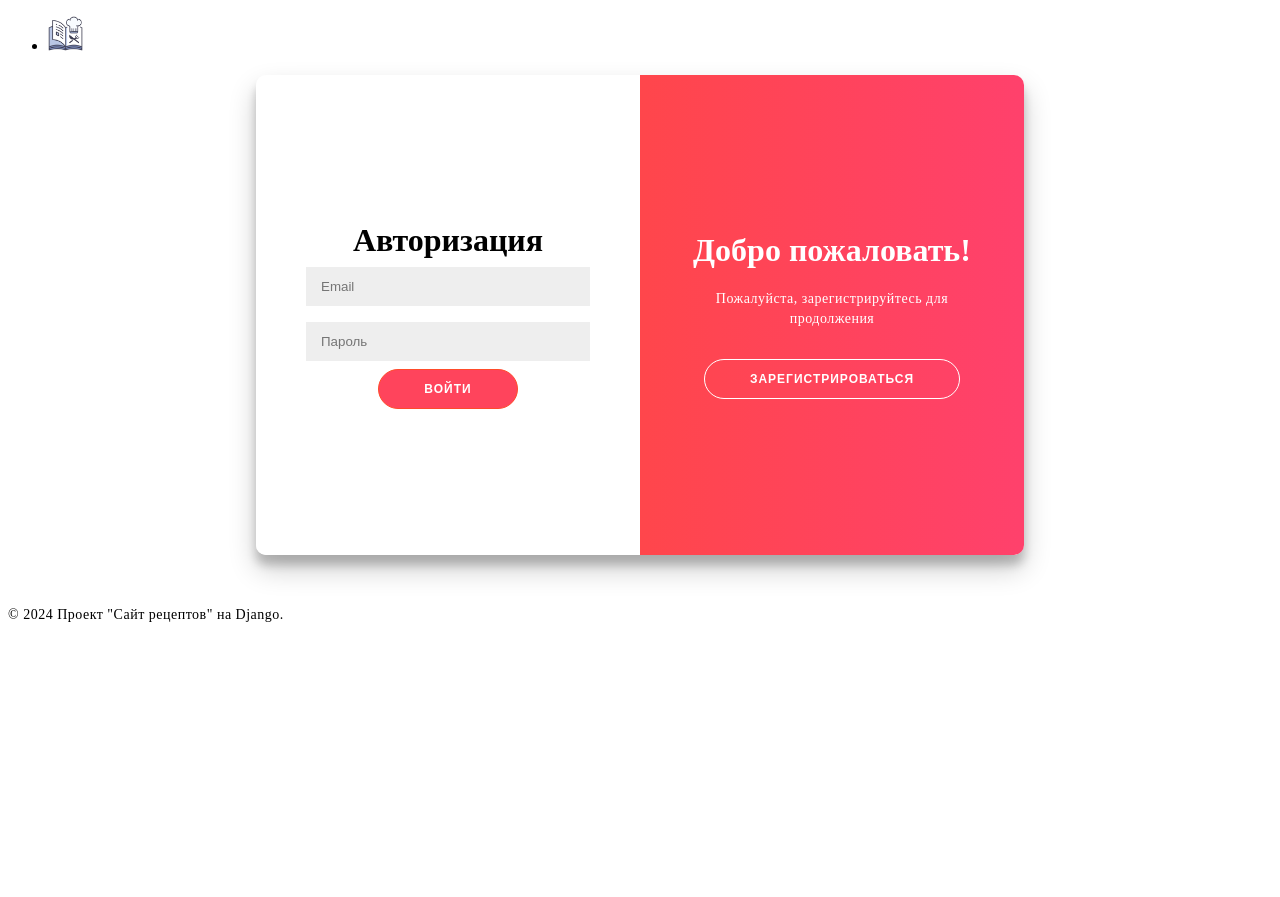
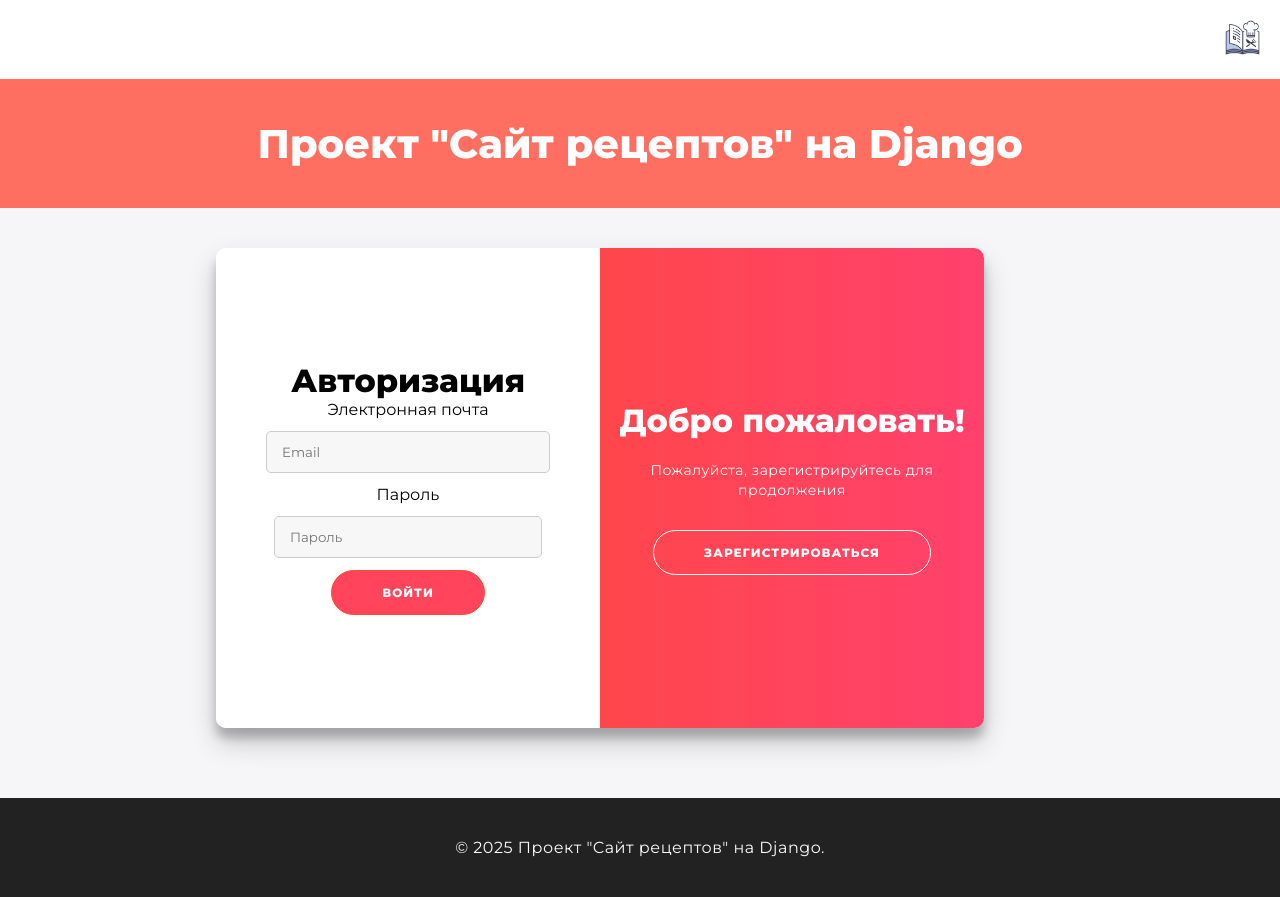
Before and after one commit to vitaliyfomin/web_development_in_python, a Django app: page /user/ in a window 1280 px wide. Before the commit the page ends 622 px from the top, so only its background shows below. Run offline with Django 5.2, Linux system fonts and the light colour scheme; some libraries are stand-ins or nearby versions.

Commit message:
update html

```diff
--- a/Django/project_django/recipebookapp/forms.py
+++ b/Django/project_django/recipebookapp/forms.py
@@ -8,7 +8,7 @@ class RecipeForm(forms.ModelForm):
     title = forms.CharField(max_length=100,
                             label="Наименование блюда",
                             widget=forms.TextInput(attrs={'class': 'recipe-form__title'}))
-    description = forms.CharField(max_length=250,
+    description = forms.CharField(max_length=2500,
                                   label="Описание блюда",
                                   widget=forms.Textarea(attrs={'class': 'recipe-form__description'}))
     cooking_steps = forms.CharField(max_length=10000,
--- a/Django/project_django/recipebookapp/templates/recipebookapp/recipe_add.html
+++ b/Django/project_django/recipebookapp/templates/recipebookapp/recipe_add.html
@@ -2,7 +2,7 @@
 {% load static %}
 
 {% block my_style %}
-<link rel="stylesheet" href="{% static 'css/style.css' %}">
+<link rel="stylesheet" href="{% static 'css/styles.css' %}">
 <link rel="stylesheet" href="{% static 'css/recipe_form.css' %}">
 <link rel="stylesheet" href="{% static 'css/popup.css' %}">
 {% endblock %}
@@ -17,6 +17,7 @@
 {% endblock %}
 
 {% block header %}
+Проект "Сайт рецептов" на Django
 {% endblock %}
 
 {% block user %}
--- a/Django/project_django/recipebookapp/templates/recipebookapp/recipe_detail.html
+++ b/Django/project_django/recipebookapp/templates/recipebookapp/recipe_detail.html
@@ -2,7 +2,7 @@
 {% load static %}
 
 {% block my_style %}
-<link rel="stylesheet" href="{% static 'css/style.css' %}">
+<link rel="stylesheet" href="{% static 'css/styles.css' %}">
 <link rel="stylesheet" href="{% static 'css/recipe_detail.css' %}">
 {% endblock %}
 
--- a/Django/project_django/recipebookapp/templates/recipebookapp/recipe_edit.html
+++ b/Django/project_django/recipebookapp/templates/recipebookapp/recipe_edit.html
@@ -2,7 +2,7 @@
 {% load static %}
 
 {% block my_style %}
-<link rel="stylesheet" href="{% static 'css/style.css' %}">
+<link rel="stylesheet" href="{% static 'css/styles.css' %}">
 <link rel="stylesheet" href="{% static 'css/recipe_form.css' %}">
 <link rel="stylesheet" href="{% static 'css/popup.css' %}">
 {% endblock %}
--- a/Django/project_django/recipebookapp/templates/recipebookapp/user.html
+++ b/Django/project_django/recipebookapp/templates/recipebookapp/user.html
@@ -2,8 +2,9 @@
 {% load static %}
 
 {% block my_style %}
-<link rel="stylesheet" href="{% static 'css/style.css' %}">
+<link rel="stylesheet" href="{% static 'css/styles.css' %}">
 <link rel="stylesheet" href="{% static 'css/user.css' %}">
+<link href="https://fonts.googleapis.com/css?family=Montserrat:400,800&display=swap" rel="stylesheet">
 {% endblock %}
 
 {% block title %}
@@ -18,20 +19,32 @@
 {% endblock %}
 
 {% block header %}
+Проект "Сайт рецептов" на Django
 {% endblock %}
 
 {% block content %}
-
 <div class="container" id="container">
     <div class="form-container sign-up-container">
         <form method="post">
             {% csrf_token %}
             <h1>Регистрация</h1>
+            <div class="input-group">
+                <label for="id_username">Имя пользователя</label>
                 {{ reg_form.username }}
+            </div>
+            <div class="input-group">
+                <label for="id_email">Электронная почта</label>
                 {{ reg_form.email }}
+            </div>
+            <div class="input-group">
+                <label for="id_password1">Пароль</label>
                 {{ reg_form.password1 }}
+            </div>
+            <div class="input-group">
+                <label for="id_password2">Подтверждение пароля</label>
                 {{ reg_form.password2 }}
-            <button type="submit" name="register">Зарегистрироваться</button>
+            </div>
+            <button type="submit" name="register" class="btn btn-primary">Зарегистрироваться</button>
             {% if messages %}
                 {% for message in messages %}
                     <p class="user_form_error">{{ message }}</p>
@@ -43,9 +56,15 @@
         <form method="post">
             {% csrf_token %}
             <h1>Авторизация</h1>
+            <div class="input-group">
+                <label for="id_email">Электронная почта</label>
                 {{ login_form.email }}
+            </div>
+            <div class="input-group">
+                <label for="id_password">Пароль</label>
                 {{ login_form.password }}
-            <button type="submit" name="login">Войти</button>
+            </div>
+            <button type="submit" name="login" class="btn btn-primary">Войти</button>
             {% if messages %}
                 {% for message in messages %}
                     <p class="user_form_error">{{ message }}</p>
--- a/Django/project_django/recipebookproject/settings.py
+++ b/Django/project_django/recipebookproject/settings.py
@@ -39,7 +39,7 @@ SESSION_COOKIE_SECURE = True
 CSRF_COOKIE_SECURE = True
 
 ALLOWED_HOSTS = [
-    '192.168.10.2',
+    '192.168.1.67',
     '127.0.0.1',
     'my site url !!!',
 ]
--- a/Django/project_django/static/css/recipe_detail.css
+++ b/Django/project_django/static/css/recipe_detail.css
@@ -70,7 +70,9 @@
     padding: 5px 10px;
     border-color: #ff445c;
     background: transparent;
-    transition: all 0.5s
+    transition: all 0.5s;
+    display: block;
+    margin: 20px auto;
 }
 
 .recipe_btn:hover {
--- a/Django/project_django/static/css/styles.css
+++ b/Django/project_django/static/css/styles.css
@@ -16,8 +16,9 @@ body {
 
 .content {
     flex: 1;
-    padding-left: 25px;
-    padding-right: 25px;
+    padding: 20px;
+    max-width: 1200px;
+    margin: 0 auto;
 }
 
 a {
@@ -28,16 +29,17 @@ a {
     display: flex;
     justify-content: right;
     align-items: center;
-    padding-right: 25px;
+    padding: 20px;
+    background: #fff;
+    box-shadow: 0 2px 10px rgba(0, 0, 0, 0.1);
 }
 
 .main_menu__ul {
     display: flex;
     flex-direction: row;
     align-items: center;
-    padding: 10px;
     list-style: none;
-    gap: 30px
+    gap: 30px;
 }
 
 .main_menu__link {
@@ -64,54 +66,19 @@ a {
 }
 
 .header {
-    display: flex;
-    flex-direction: column;
-    gap: 10px;
-    margin-left: 10px;
-}
-
-.content-box {
-    margin: 10px;
-    display: flex;
-    flex-direction: column;
-    gap: 10px;
+    text-align: center;
+    padding: 40px 20px;
+    background: #ff6f61;
+    color: #fff;
 }
 
 .page_title {
-    color: #222222;
-    font-family: 'Comfortaa', sans-serif;
-    font-size: 28px;
-    font-weight: 500;
-}
-
-.title {
-    color: #222222;
-    font-family: 'Comfortaa', sans-serif;
-    font-size: 20px;
-    font-weight: 500;
-}
-
-.subtitle {
-    color: #222222;
-    font-family: 'Comfortaa', sans-serif;
-    font-size: 16px;
-    font-weight: 500;
-}
-
-.text {
-    font-style: normal;
-    font-weight: 300;
-    font-size: 18px;
-    line-height: 30px;
-    color: #7D7987;
-    padding-left: 20px;
-    padding-right: 20px;
-    text-align: justify
+    font-size: 2.5em;
+    font-weight: 800;
 }
 
 .footer-box {
-    padding-top: 10px;
-    padding-bottom: 10px;
+    padding: 20px;
     display: flex;
     justify-content: center;
     align-items: center;
@@ -126,3 +93,90 @@ a {
     font-weight: 400;
     line-height: normal;
 }
+
+.welcome_message {
+    text-align: center;
+    margin: 40px auto;
+    max-width: 800px;
+    font-size: 1.2em;
+    color: #555;
+    line-height: 1.8;
+
+}
+
+.recipes_container {
+    display: flex;
+    flex-wrap: wrap;
+    gap: 30px;
+    justify-content: center;
+    padding: 20px;
+}
+
+.recipe_box {
+    background: #fff;
+    border-radius: 15px;
+    box-shadow: 0 4px 12px rgba(0, 0, 0, 0.1);
+    overflow: hidden;
+    width: 300px;
+    transition: transform 0.3s ease, box-shadow 0.3s ease;
+}
+
+.recipe_box:hover {
+    transform: translateY(-10px);
+    box-shadow: 0 8px 20px rgba(0, 0, 0, 0.2);
+}
+
+.recipe_box__image img {
+    width: 100%;
+    height: 200px;
+    object-fit: cover;
+}
+
+.recipe_box__text {
+    padding: 20px;
+    text-align: center;
+}
+
+.recipe_box__text h3 {
+    margin: 0 0 15px;
+    font-size: 1.5em;
+    color: #333;
+}
+
+.recipe_box__text p {
+    font-size: 1em;
+    color: #666;
+    margin-bottom: 20px;
+    line-height: 1.6;
+}
+
+.recipe_box__text a {
+    display: inline-block;
+    padding: 10px 20px;
+    background: #ff6f61;
+    color: #fff;
+    text-decoration: none;
+    border-radius: 25px;
+    transition: background 0.3s ease, transform 0.3s ease;
+}
+
+.recipe_box__text a:hover {
+    background: #ff3b2f;
+    transform: scale(1.05);
+}
+
+.footer {
+    background-color: #222222;
+    color: white;
+    text-align: center;
+    padding: 20px;
+}
+
+.footer a {
+    color: white;
+    text-decoration: none;
+}
+
+.footer a:hover {
+    text-decoration: underline;
+}
--- a/Django/project_django/static/css/user.css
+++ b/Django/project_django/static/css/user.css
@@ -1,6 +1,7 @@
 @import url('https://fonts.googleapis.com/css?family=Montserrat:400,800');
 
 * {
+    font-family: 'Montserrat', sans-serif; /* Использование шрифта по умолчанию */
     box-sizing: border-box;
 }
 
@@ -25,6 +26,7 @@ p {
     line-height: 20px;
     letter-spacing: .5px;
     margin: 20px 0 30px;
+
 }
 
 a {
@@ -43,13 +45,14 @@ a {
     width: 768px;
     max-width: 100%;
     min-height: 480px;
+    padding: 20px; /* Добавлены отступы для улучшения визуала */
 }
 
 .form-container form {
     background: #fff;
     display: flex;
     flex-direction: column;
-    padding:  0 50px;
+    padding: 0 50px;
     height: 100%;
     justify-content: center;
     align-items: center;
@@ -57,33 +60,40 @@ a {
 }
 
 .form-container input {
-    background: #eee;
-    border: none;
+    background: #f7f7f7; /* Мягкий цвет фона для полей */
+    border: 1px solid #ccc;
+    border-radius: 5px;
     padding: 12px 15px;
-    margin: 8px 0;
+    margin: 12px 0; /* Увеличены отступы между полями */
     width: 100%;
+    transition: border 0.3s ease;
+}
+
+.form-container input:focus {
+    border-color: #ff4b2b; /* Подсветка при фокусе */
 }
 
 button {
     cursor: pointer;
-    border-radius: 20px;
+    border-radius: 30px; /* Более округлые кнопки */
     border: 1px solid #ff4b2b;
     background: #ff445c;
     color: #fff;
     font-size: 12px;
     font-weight: bold;
-    padding: 12px 45px;
+    padding: 14px 50px;
     letter-spacing: 1px;
     text-transform: uppercase;
     transition: all 80ms ease-in;
 }
 
 button:hover {
+    transform: scale(1.05); /* Легкое увеличение при наведении */
     box-shadow: 0 14px 28px rgba(0, 0, 0, .2), 0 5px 5px rgba(0, 0, 0, .2);
 }
 
 button:active {
-    transform: scale(.95);
+    transform: scale(0.98); /* Уменьшение при нажатии */
 }
 
 button:focus {
@@ -99,7 +109,7 @@ button.ghost {
     position: absolute;
     top: 0;
     height: 100%;
-    transition: all .6s ease-in-out;
+    transition: all .6s cubic-bezier(0.68, -0.55, 0.27, 1.55); /* Плавный переход */
 }
 
 .sign-in-container {
@@ -127,7 +137,6 @@ button.ghost {
 }
 
 .overlay {
-    background: #ff416c;
     background: linear-gradient(to right, #ff4b2b, #ff416c) no-repeat 0 0 / cover;
     color: #fff;
     position: relative;
@@ -145,7 +154,6 @@ button.ghost {
     flex-direction: column;
     justify-content: center;
     align-items: center;
-    padding: 0 40px;
     height: 100%;
     width: 50%;
     text-align: center;
@@ -201,3 +209,27 @@ button.ghost {
     letter-spacing: 15px;
     align-items: center;
 }
+
+.footer-box {
+    padding: 20px;
+    display: flex;
+    justify-content: center;
+    align-items: center;
+    background-color: #222222;
+}
+
+.copyright_text {
+    margin: 0;
+    color: #FBFBFB;
+    font-size: 16px;
+    font-style: normal;
+    font-weight: 400;
+    line-height: normal;
+}
+
+.header {
+    text-align: center;
+    padding: 40px 20px;
+    background: #ff6f61;
+    color: #fff;
+}
--- a/Django/project_django/templates/base.html
+++ b/Django/project_django/templates/base.html
@@ -4,50 +4,66 @@
 <head>
     <meta charset="UTF-8">
     <meta name="viewport" content="width=device-width, initial-scale=1.0">
+    <meta http-equiv="X-UA-Compatible" content="ie=edge">
+
+    <!-- Подключение шрифтов -->
     <link rel="preconnect" href="https://fonts.googleapis.com">
     <link rel="preconnect" href="https://fonts.gstatic.com" crossorigin>
-        <link href="https://fonts.googleapis.com/css2?family=Comfortaa:wght@300;500;700&family=Roboto&display=swap"
-              rel="stylesheet">
+    <link href="https://fonts.googleapis.com/css2?family=Comfortaa:wght@300;500;700&family=Montserrat:wght@400;800&display=swap" rel="stylesheet">
 
+    <!-- Подключение стилей -->
     {% block my_style %}
-        <link rel="stylesheet" href="{% static 'css/style.css' %}">
+    <link rel="stylesheet" href="{% static 'css/styles.css' %}">
+    <link rel="stylesheet" href="{% static 'css/recipe_box.css' %}">
     {% endblock %}
 
+    <!-- Заголовок страницы -->
     <title>
         {% block title %}
-            Page title
+        Сайт рецептов
         {% endblock %}
     </title>
+
+    <!-- Подключение скриптов (если есть) -->
     {% block my_script %}
     {% endblock %}
 </head>
 <body>
+    <!-- Главное меню -->
     <nav class="main_menu">
         <ul class="main_menu__ul">
             <li>
-                    <a class="main_menu__link" href="/index/" data-title="Главная страница"><img style="width: 35px;" src="{% static 'img/cookbook.png' %}" alt="Cookbook"></a>
+                <a class="main_menu__link" href="/index/" data-title="Главная страница">
+                    <img style="width: 35px;" src="{% static 'img/cookbook.png' %}" alt="Cookbook">
+                </a>
             </li>
             {% block user %}
             {% endblock %}
         </ul>
     </nav>
+
+    <!-- Заголовок страницы -->
     <header class="header">
         <h1 class="page_title">
             {% block header %}
-                Page header
+            Проект "Сайт рецептов"
             {% endblock %}
         </h1>
     </header>
-        <content class="content">
+
+    <!-- Основной контент -->
+    <main class="content">
         <div class="content-box">
             {% block content %}
-                Page content
+            <!-- Контент будет вставлен сюда -->
             {% endblock %}
         </div>
-        </content>
+    </main>
+
+    <!-- Подвал -->
     <footer class="footer">
         <div class="footer-box">
-                <p class="copyright_text">© 2024 Проект "Сайт рецептов" на Django.</p>
+            <p class="copyright_text">© 2025 Проект "Сайт рецептов" на Django.</p>
         </div>
     </footer>
 </body>
```
Also changed, not shown: Django/project_django/recipebookapp/templates/recipebookapp/cooker.html (+15 -9 lines), Django/project_django/recipebookapp/templates/recipebookapp/index.html (+18 -19 lines), Django/project_django/static/css/recipe_box.css (+17 -6 lines), Django/README.md, Django/project_django/db.sqlite3, Django/project_django/media/recipes/big_559778.jpg (added), Django/project_django/static/css/popup.css (line endings or trailing spaces), Django/project_django/static/css/recipe_form.css (line endings or trailing spaces), 2 other files. Lines whose indentation alone changed are shown as unchanged.
